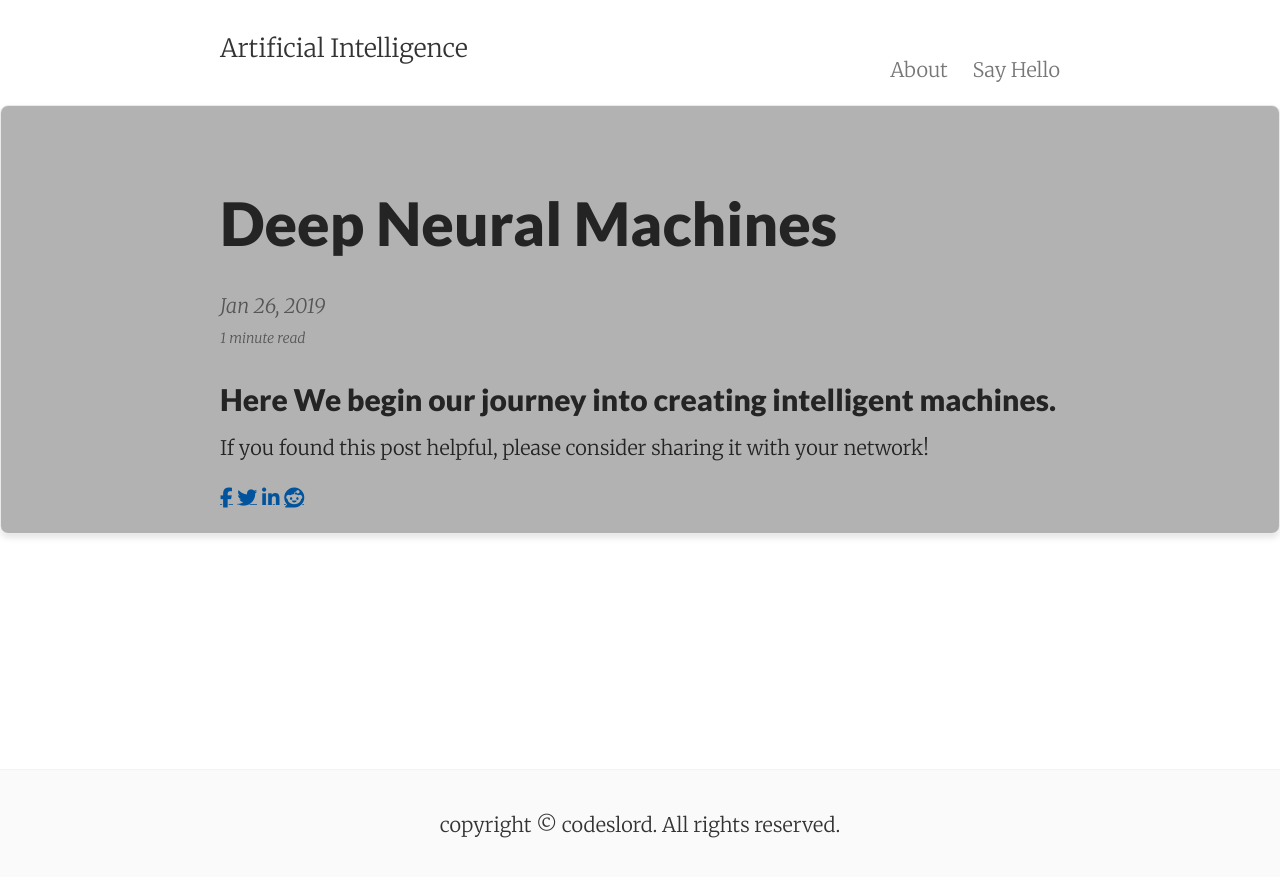
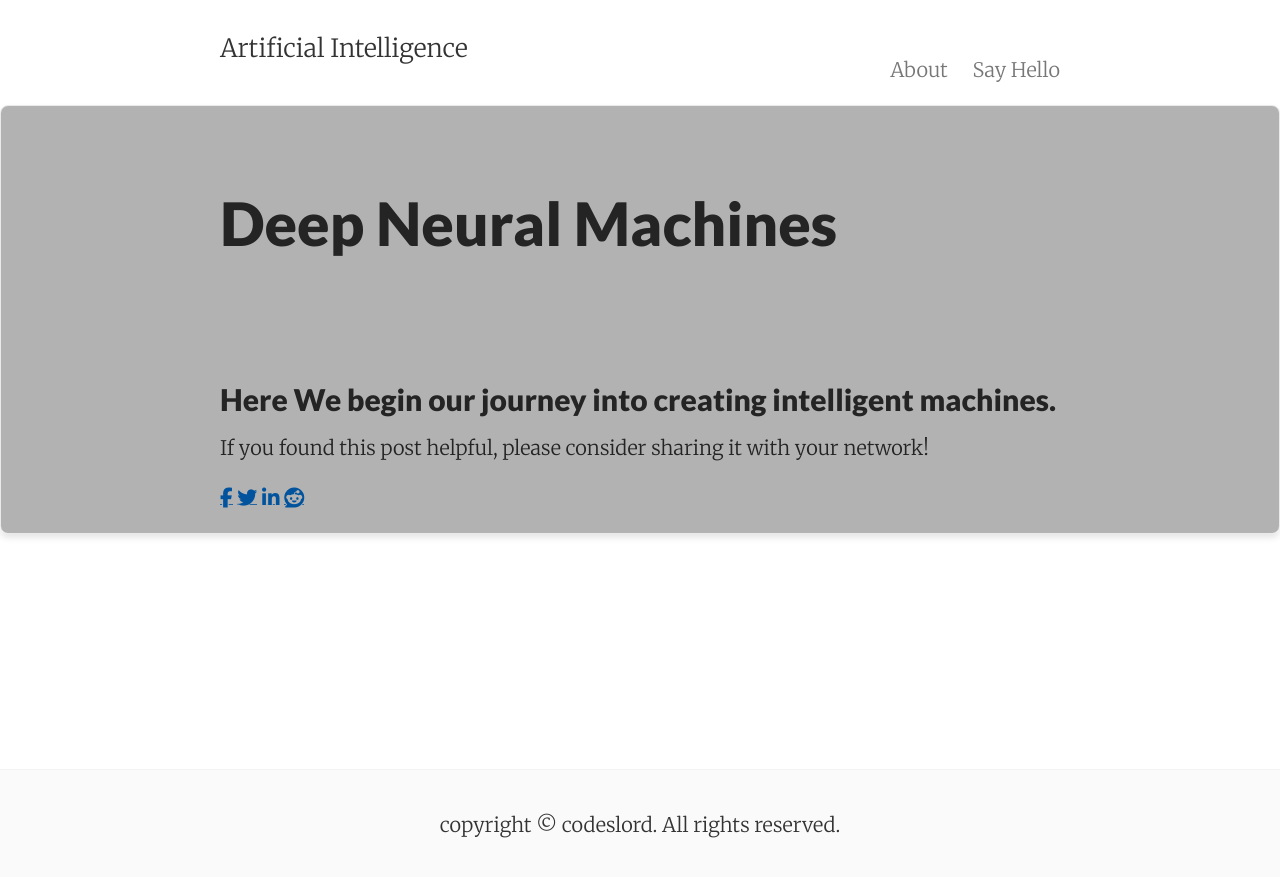
Before and after one commit to codeslord/codeslord.github.io, a Jekyll site: the page built from _posts/2019-01-26-dnm.md, in a window 1280 px wide. Shown: the top 877 px of the page. Built offline with Jekyll 4.4.1, drawn with Linux system fonts in a browser that asks for light colours; nearby versions of some CDN libraries.

Commit message:
style changes

```diff
--- a/_sass/_posts.scss
+++ b/_sass/_posts.scss
@@ -75,7 +75,7 @@
   font-weight: 300;
   margin: 0;
   padding: .25em 0;
-  color: #7a7a7a;
+  color: #ffffff;
   font-style: italic;
 }
 
```
